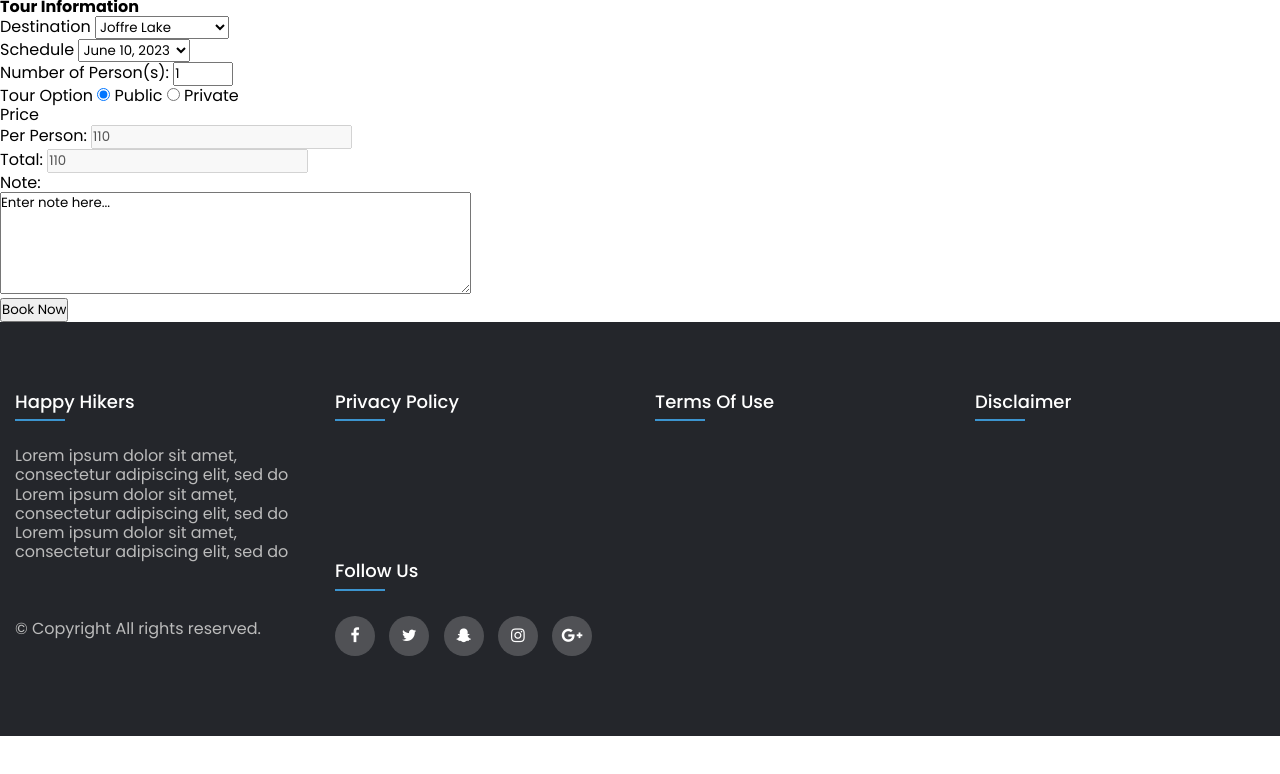
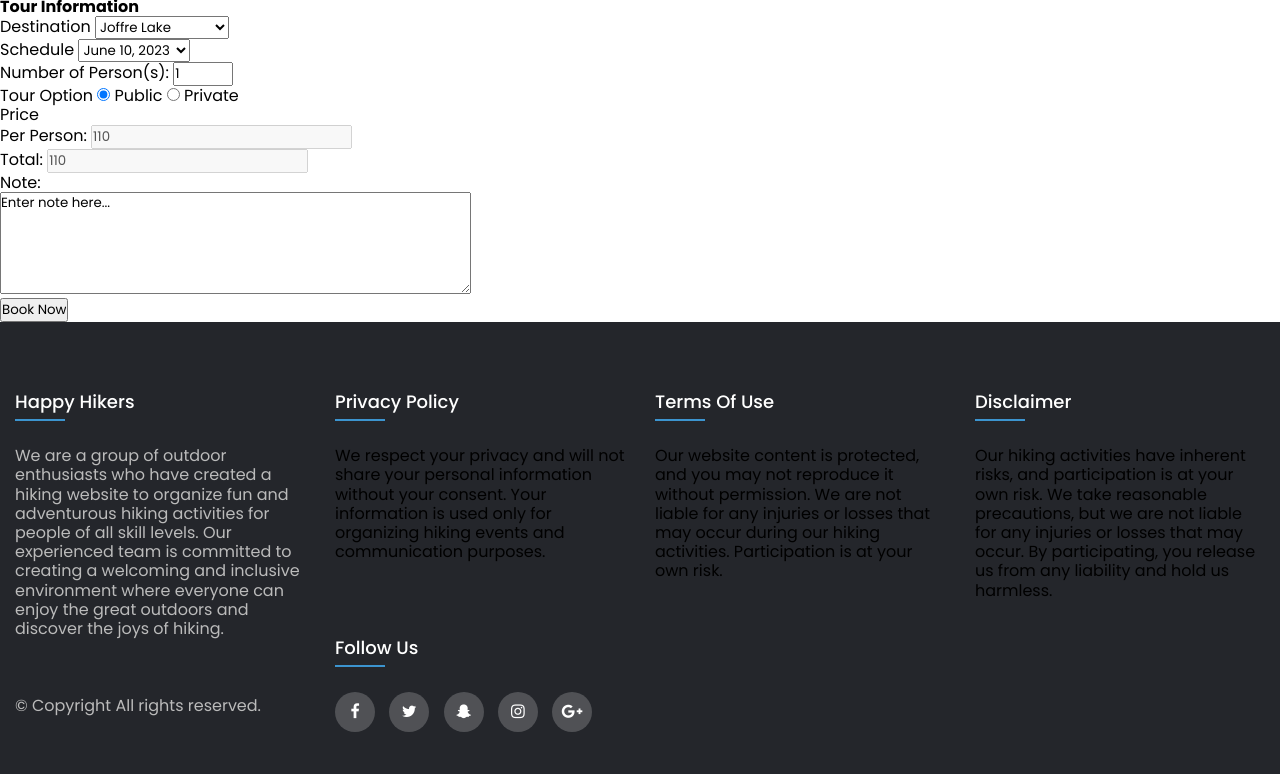
Before and after one commit to monalizadsg/happy-hikers, a plain HTML site: page page2_happy_hikers.html in a window 1280 px wide. Shown: the part 2722-3496 px from the top of the page. Before the commit the page ends 3458 px from the top, so only its background shows below. Drawn offline with Linux system fonts and the light colour scheme.

Commit message:
modified footer of all pages

```diff
--- a/page2_happy_hikers.html
+++ b/page2_happy_hikers.html
@@ -239,25 +239,25 @@ Enter note here...</textarea>
       <div class="row">
         <div class="footer-col">
           <h4>Happy Hikers</h4>
-          <p style="color:#bbbbbb;">Lorem ipsum dolor sit amet, consectetur adipiscing elit, sed do
-            Lorem ipsum dolor sit amet, consectetur adipiscing elit, sed do
-            Lorem ipsum dolor sit amet, consectetur adipiscing elit, sed do
+          <p style="color:#bbbbbb;">We are a group of outdoor enthusiasts who have created a hiking website to organize fun and adventurous hiking activities for people of all skill levels. Our experienced team is committed to creating a welcoming and inclusive environment where everyone can enjoy the great outdoors and discover the joys of hiking.
           </p>
         </div>
         <div class="footer-col">
           <h4>Privacy Policy</h4>
-          <ul>
-          </ul>
+          <p>We respect your privacy and will not share your personal information without your consent. Your information is used only for organizing hiking events and communication purposes.
+          </p>
         </div>
         <div class="footer-col">
           <h4>Terms of Use</h4>
+          <p>Our website content is protected, and you may not reproduce it without permission. We are not liable for any injuries or losses that may occur during our hiking activities. Participation is at your own risk.</p>
         </div>
 
         <div class="footer-col">
           <h4>Disclaimer</h4>
+          <p>Our hiking activities have inherent risks, and participation is at your own risk. We take reasonable precautions, but we are not liable for any injuries or losses that may occur. By participating, you release us from any liability and hold us harmless.</p>
         </div>
         <div class="footer-col"><br><br><br>
-          <p style="color:#bbbbbb;">&copy; Copyright All rights reserved. </p>
+          <p style="color:#bbbbbb;">&copy; Copyright All rights reserved.  </p>
         </div>
         <div class="footer-col">
           <h4>follow us</h4>
@@ -270,7 +270,7 @@ Enter note here...</textarea>
           </div>
         </div>
       </div>
-    </div>
+     </div>
   </footer>
   <!-- javascript -->
   <script src="script/pricing.js"></script>
```
Also changed, not shown: index.html (+5 -5 lines), page3_happy_hikers.html (+7 -7 lines).
